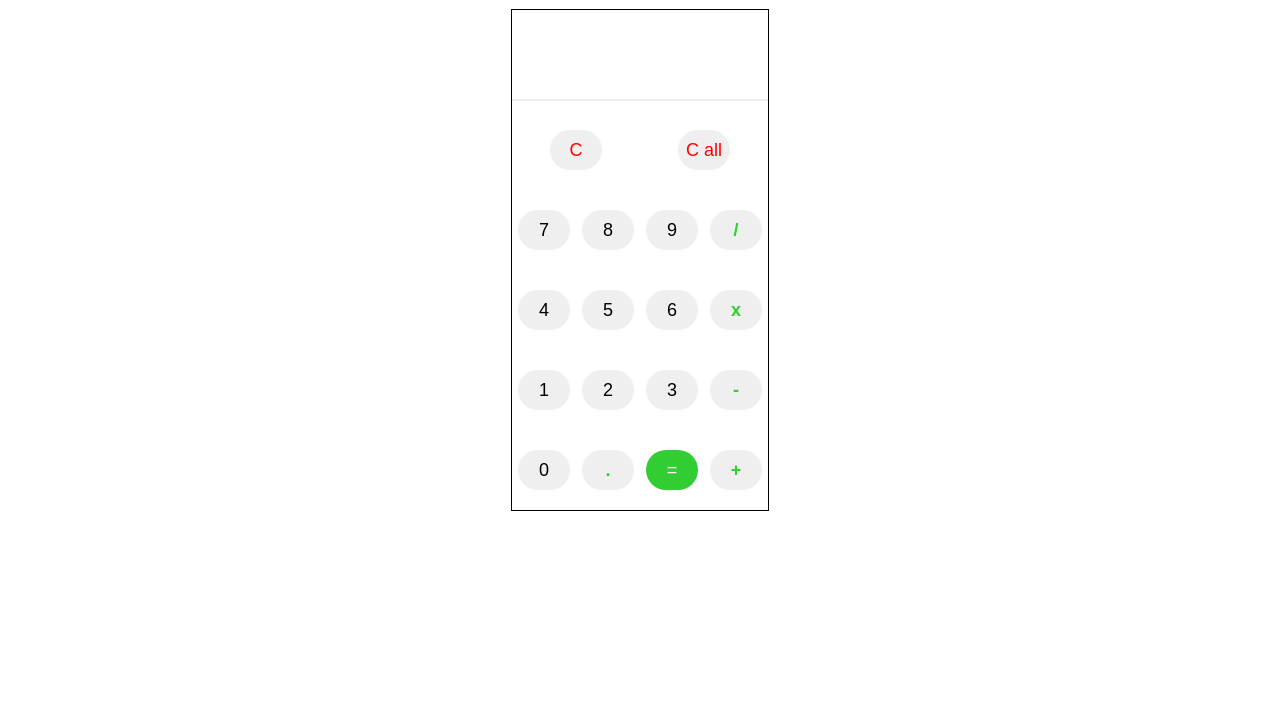
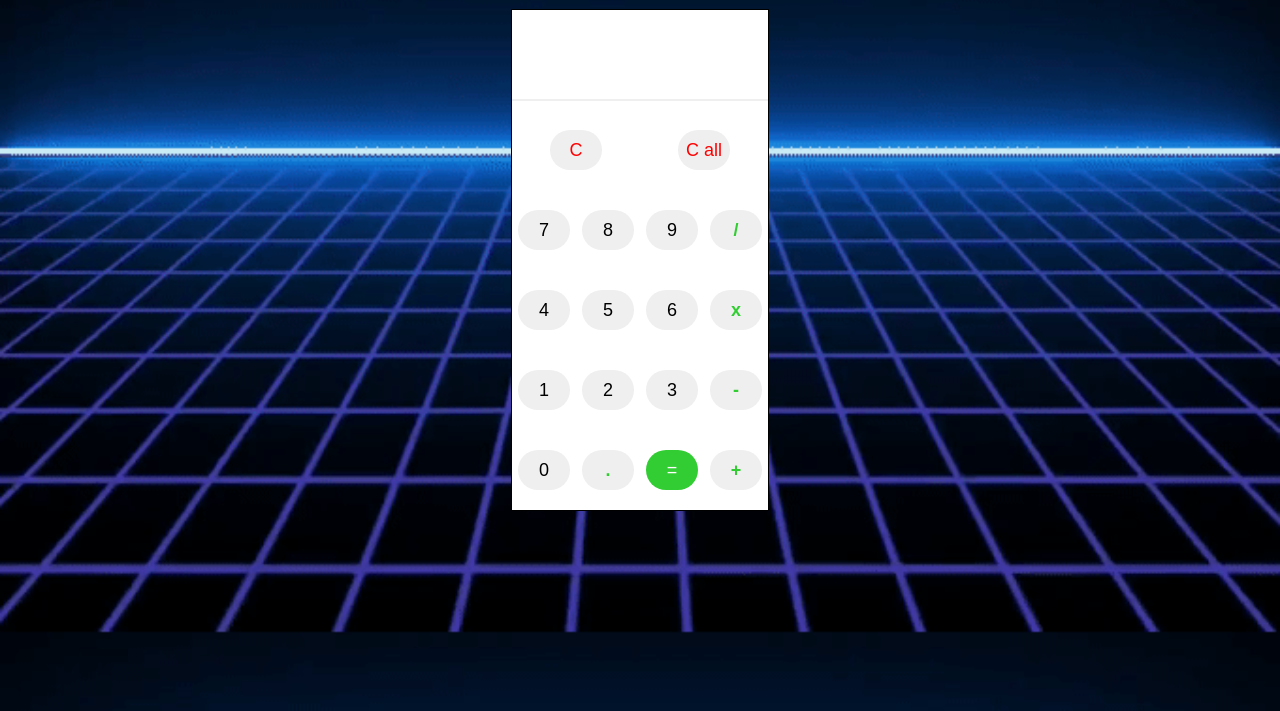
Before and after one commit to Manno-pascal/calculatrice, a plain HTML site: page index.html in a window 1280 px wide. Shown: the part 89-800 px from the top of the page. Drawn offline with Linux system fonts and the light colour scheme; the site is published under a folder, as on GitHub Pages, so addresses that start at the root find nothing.

Commit message:
Update style.css

```diff
--- a/assets/style/style.css
+++ b/assets/style/style.css
@@ -5,7 +5,7 @@ body{
     align-items: center;
     font-size: large;
     font-family: Arial, Helvetica, sans-serif;
-    background-image: url(/2nJJ.gif);
+    background-image: url(../../2nJJ.gif);
     background-size: 100%;
 }
 h1{
```
